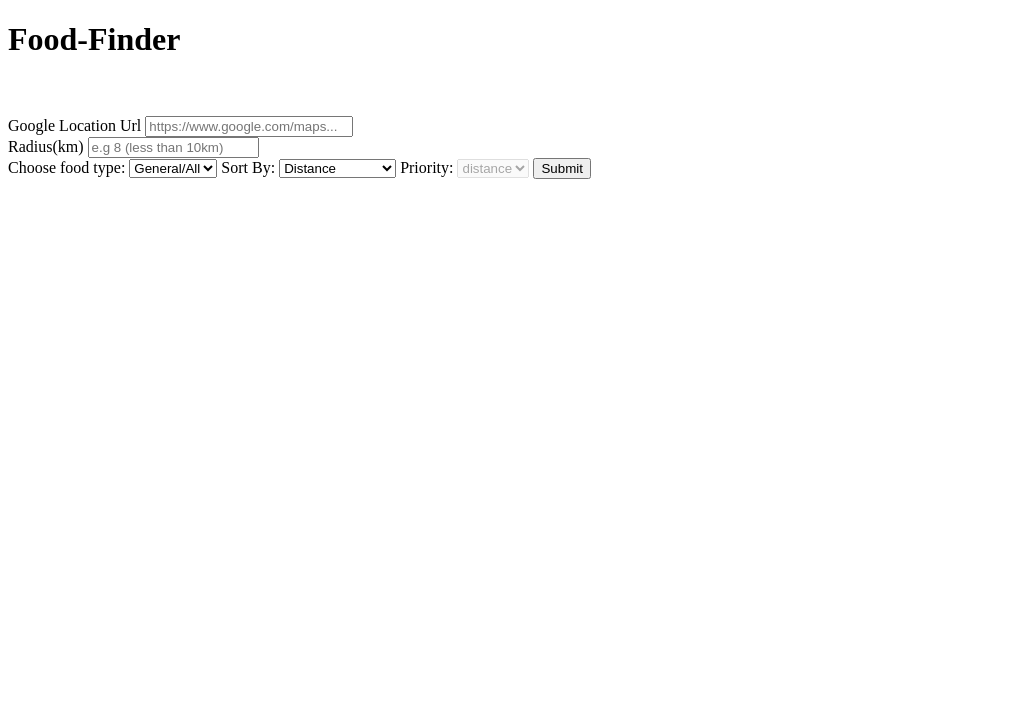
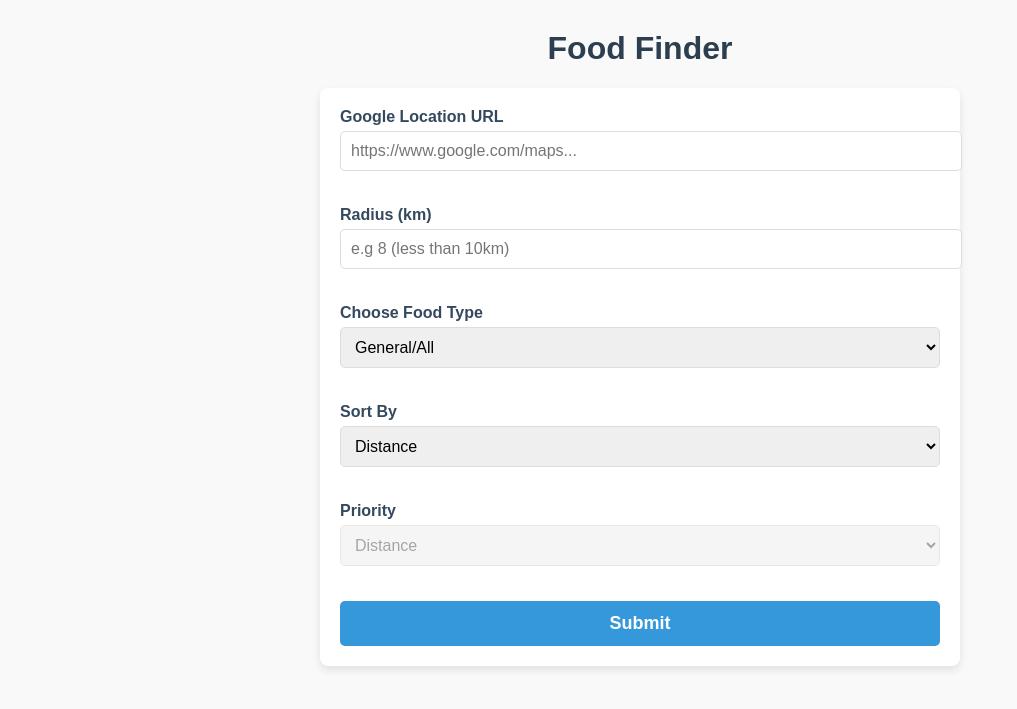
Before and after one commit to HaajraMumtaz/flask-places-nearby, a Flask app: page / in a window 1280 px wide. Shown: the top 709 px of the page, without its empty margins (0-1017 px from the left). Run offline with Flask 3, Linux system fonts and the light colour scheme.

Commit message:
Removed sensitive information

```diff
--- a/app.py
+++ b/app.py
@@ -3,10 +3,14 @@ import requests
 import re
 import time
 from decimal import Decimal
-
+from dotenv import load_dotenv
+import os
+import math
 app = Flask(__name__)
 
-import math
+load_dotenv()  # Load variables from .env
+api_key = os.getenv("API_KEY")
+
 
 def haversine_distance(lat1, lon1, lat2, lon2):
     # Radius of Earth in kilometers
@@ -44,24 +48,6 @@ def populatearr(data,places,api_key,pagecount):
         places.extend(data['results'])
     else:
         print(f"Error: {data.get('status')}")
-def sortarr(place,prefval,selected,arrix,preftype):
-    # print(f"rating:{rating}\n")
-    print(preftype)
-    selected.append(place)
-    # # if(arrix>0):
-    # #     if(preftype=="rating"):
-    # #         print("here")
-    # #         print("for this:", selected[arrix-1].get('rating',0),">",str(prefval))
-    # #         selected=sorted(selected, key=lambda x: x["rating"])
-
-
-    # #     elif(preftype=="holrating"):
-    # #         selected.sort(key=lambda x: x['holrating'])
-    # arrix+=1
-    # print("arrix",arrix)
-    # return arrix
-api_key="AIzaSyAezb9x0qjZcBVrNv86APb7Yh9b6-M51V8"
-
 def tolocation(url):
     pattern = r"@([^,]+),([^,]+)"
     match = re.search(pattern, url)
@@ -114,21 +100,26 @@ def submit():
             sorting=request.form['sortby']
             print("sorting")
 
-            for place in places:
-                print(place['name'])
             arrix=0
-            if(sorting=="absolute_rating"):
+            if(sorting=="absolute_rating"): #if sorting is through rating
                 for place in places:
+                    latitude2 = place.get("geometry", {}).get("location", {}).get("lat",latitude)
+                    longitude2= place.get("geometry", {}).get("location", {}).get("lng",longitude)
+                    try:
+                        latitude2 = Decimal(latitude2)
+                        longitude2 = Decimal(longitude2)
+                    except Exception as e:
+                        return("Invalid location data")
+                    place['distance']=haversine_distance(latitude,longitude,latitude2,longitude2)
                     rating=place.get('rating', '0')
                     place['holrating']=rating
                     selected.append(place)
                     arrix+=1
                 selected = sorted(selected, key=lambda x: x.get('rating',0),reverse=True)
-                    # arrix=sortarr(place,rating,selected,arrix,"rating")
-                # selected=sorted(selected,key=lambda x:x["rating"])
-            elif(sorting=="recommended"):
+
+            elif(sorting=="recommended"): #if sorting through holisic rating
                 priority=request.form["priority"]
-                if(priority=="distance"):
+                if(priority=="distance"):#setting up priority wise weights
                     distance_weight=6
                     rating_weight=4
                 elif(priority=="rating"):
@@ -149,10 +140,30 @@ def submit():
                     distance=haversine_distance(latitude,longitude,latitude2,longitude2)
                     holrating=(float(rating)/5*rating_weight)+(distance/10*distance_weight)
                     place['holrating']=round(float(holrating),2)
+                    place['distance']=haversine_distance(latitude,longitude,latitude2,longitude2)
                     selected.append(place)
                     arrix+=1
                     selected = sorted(selected, key=lambda x: x.get('holrating',0),reverse=True)
-            return render_template('results.html', places=selected)
+            else:
+                for place in places:
+                    latitude2 = place.get("geometry", {}).get("location", {}).get("lat",latitude)
+                    longitude2= place.get("geometry", {}).get("location", {}).get("lng",longitude)
+                    try:
+                        latitude2 = Decimal(latitude2)
+                        longitude2 = Decimal(longitude2)
+                    except Exception as e:
+                        return("Invalid location data")
+                    distance=haversine_distance(latitude,longitude,latitude2,longitude2)
+                    place['holrating']=place.get('rating',0)
+                    place['distance']=haversine_distance(latitude,longitude,latitude2,longitude2)
+                    if (place['distance'])<=float(request.form['radius']):
+                        selected.append(place)
+
+            Unique=[]
+            for place in selected:
+                if place['name'] not in Unique:
+                    Unique.append(place)
+            return render_template('results.html', places=Unique)
         except Exception as e:
             return f"Error parsing API response: {e}"
     else:
--- a/templates/index.html
+++ b/templates/index.html
@@ -1,25 +1,129 @@
 <!DOCTYPE html>
 <html lang="en">
+
 <head>
     <meta charset="UTF-8">
     <meta name="viewport" content="width=device-width, initial-scale=1.0">
-    <title>food-finder-app</title>
+    <title>Food Finder App</title>
+    <style>
+        /* General Styling */
+        body {
+            font-family: Arial, sans-serif;
+            background-color: #f9f9f9;
+            margin: 0;
+            padding: 0;
+        }
+
+        h1 {
+            text-align: center;
+            color: #2c3e50;
+            margin-top: 30px;
+        }
+
+        .container {
+            max-width: 600px;
+            margin: 0 auto;
+            background-color: #fff;
+            padding: 20px;
+            border-radius: 8px;
+            box-shadow: 0 4px 8px rgba(0, 0, 0, 0.1);
+        }
+
+        label {
+            font-weight: bold;
+            color: #34495e;
+            display: block;
+            margin-bottom: 5px;
+        }
+
+        .form-control {
+            width: 100%;
+            padding: 10px;
+            margin-bottom: 15px;
+            border: 1px solid #ddd;
+            border-radius: 5px;
+            font-size: 16px;
+        }
+
+        .form-control:focus {
+            border-color: #3498db;
+            outline: none;
+        }
+
+        select.form-control {
+            padding: 10px;
+            margin-bottom: 15px;
+        }
+
+        .btn-primary {
+            display: block;
+            width: 100%;
+            padding: 12px;
+            background-color: #3498db;
+            color: white;
+            font-size: 18px;
+            font-weight: bold;
+            border: none;
+            border-radius: 5px;
+            cursor: pointer;
+        }
+
+        .btn-primary:hover {
+            background-color: #2980b9;
+        }
+
+        .mb-3 {
+            margin-bottom: 20px;
+        }
+
+        .form-section {
+            margin-bottom: 20px;
+        }
+
+        .form-label {
+            font-size: 16px;
+            color: #34495e;
+        }
+
+        .form-control:disabled {
+            background-color: #f2f2f2;
+        }
+
+        .form-control:focus:disabled {
+            border-color: #ddd;
+        }
+
+        /* Media Query for Responsiveness */
+        @media screen and (max-width: 768px) {
+            .container {
+                padding: 15px;
+            }
+
+            h1 {
+                font-size: 24px;
+            }
+        }
+    </style>
 </head>
+
 <body>
-    <h1>Food-Finder</h1>
-    <br>
-    <br>
+    <h1>Food Finder</h1>
+    <div class="container">
         <form action="/submit" method="POST">
             <div class="mb-3">
-            <label for="location" class="form-label">Google Location Url</label>
+                <label for="location" class="form-label">Google Location URL</label>
                 <input type="text" class="form-control" id="location" name="location" placeholder="https://www.google.com/maps..."
-                required style="width: 27ch;">
-            <br>
-            <label for="radius" class="form-label">Radius(km)</label>
+                    required>
+            </div>
+
+            <div class="mb-3">
+                <label for="radius" class="form-label">Radius (km)</label>
                 <input type="number" class="form-control" id="radius" name="radius" min="0" max="10"
-                placeholder="e.g 8 (less than 10km)" required style="width: 22ch;">
-            <br>
-            <label for="typeloc">Choose food type:</label>
+                    placeholder="e.g 8 (less than 10km)" required>
+            </div>
+
+            <div class="mb-3 form-section">
+                <label for="typeloc" class="form-label">Choose Food Type</label>
                 <select id="typeloc" name="typeloc" class="form-control" required>
                     <option value="restaurant" selected>General/All</option>
                     <option value="cafe">Coffee</option>
@@ -28,19 +132,29 @@
                     <option value="juice_bar">Juice</option>
                     <option value="donut_shop">Donuts</option>
                 </select>
-            <label for="sortby">Sort By:</label>
-                <select id="sortby" name="sortby" onchange="toggleSecondDropdown()">
+            </div>
+
+            <div class="mb-3 form-section">
+                <label for="sortby" class="form-label">Sort By</label>
+                <select id="sortby" name="sortby" class="form-control" onchange="toggleSecondDropdown()">
                     <option value="distance">Distance</option>
                     <option value="absolute_rating">Absolute Rating</option>
                     <option value="recommended">Recommended</option>
                 </select>
+            </div>
 
             <!-- Priority Options for Recommended -->
-                <label for="priority">Priority:</label>
-                <select id="priority" disabled name="priority" >
-                    <option value="distance">distance</option>
-                    <option value="rating">rating</option>
+            <div class="mb-3 form-section">
+                <label for="priority" class="form-label">Priority</label>
+                <select id="priority" name="priority" class="form-control" disabled>
+                    <option value="distance">Distance</option>
+                    <option value="rating">Rating</option>
                 </select>
+            </div>
+
+            <button type="submit" class="btn-primary">Submit</button>
+        </form>
+    </div>
 
     <script>
         function toggleSecondDropdown() {
@@ -55,10 +169,6 @@
             }
         }
     </script>
-        <button type="submit" class="btn btn-primary">Submit</button>
+</body>
 
-
-    </form>
-
-</body>
 </html>
```
Also changed, not shown: tempCodeRunnerFile.py (+5 -5 lines), templates/results.html (+76 -16 lines), 1 other file. Lines whose indentation alone changed are shown as unchanged.
